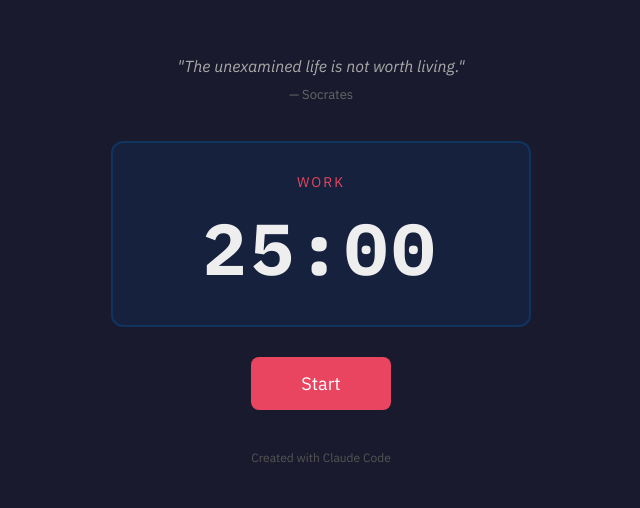
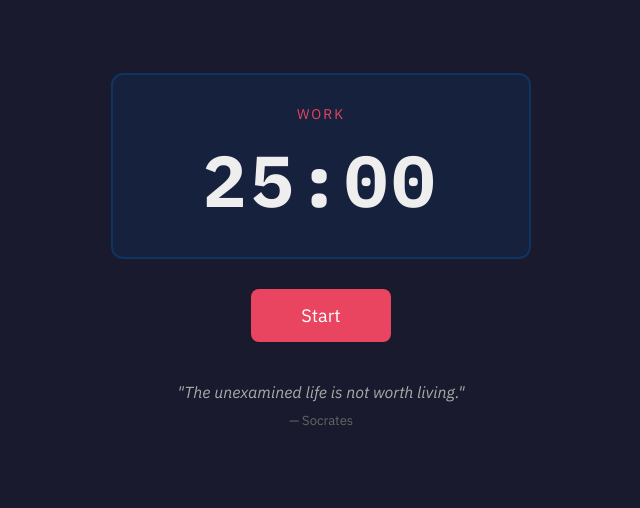
Before and after one commit to weijiekoh/productivity-timer, a plain HTML site: page index.html in a window 1280 px wide. Shown: the part 145-653 px from the top of the page, without its empty margins (319-959 px from the left). Drawn offline with Linux system fonts and the light colour scheme.

Commit message:
move quote below Start button; remove tagline
Co-Authored-By: Claude Opus 5.5 <noreply@anthropic.com>

```diff
--- a/index.html
+++ b/index.html
@@ -125,14 +125,8 @@
             background: #6ee6b8;
         }
 
-        .tagline {
-            margin-top: 40px;
-            font-size: 12px;
-            color: #555;
-        }
-
         .quote {
-            margin: 0 auto 30px;
+            margin: 0 auto;
             max-width: 400px;
             padding: 8px 12px;
             border-radius: 8px;
@@ -187,19 +181,13 @@
         }
 
         /* Hide UI during work phase */
-        body.working .controls,
-        body.working .tagline {
+        body.working .controls {
             visibility: hidden;
         }
     </style>
 </head>
 <body>
     <div class="container">
-        <div class="quote" id="quote" role="button" tabindex="0" aria-label="Show another quote">
-            <div class="quote-text" id="quoteText" aria-live="polite">"The secret of getting ahead is getting started."</div>
-            <div class="quote-author" id="quoteAuthor">— Mark Twain</div>
-        </div>
-
         <div class="timer-display">
             <div class="phase-indicator" id="phaseIndicator">Work</div>
             <div class="time" id="timerDisplay">25:00</div>
@@ -209,7 +197,10 @@
             <button class="start-btn" id="startBtn">Start</button>
         </div>
 
-        <div class="tagline">Created with Claude Code</div>
+        <div class="quote" id="quote" role="button" tabindex="0" aria-label="Show another quote">
+            <div class="quote-text" id="quoteText" aria-live="polite">"The secret of getting ahead is getting started."</div>
+            <div class="quote-author" id="quoteAuthor">— Mark Twain</div>
+        </div>
     </div>
 
     <script src="sounds.js"></script>
```
